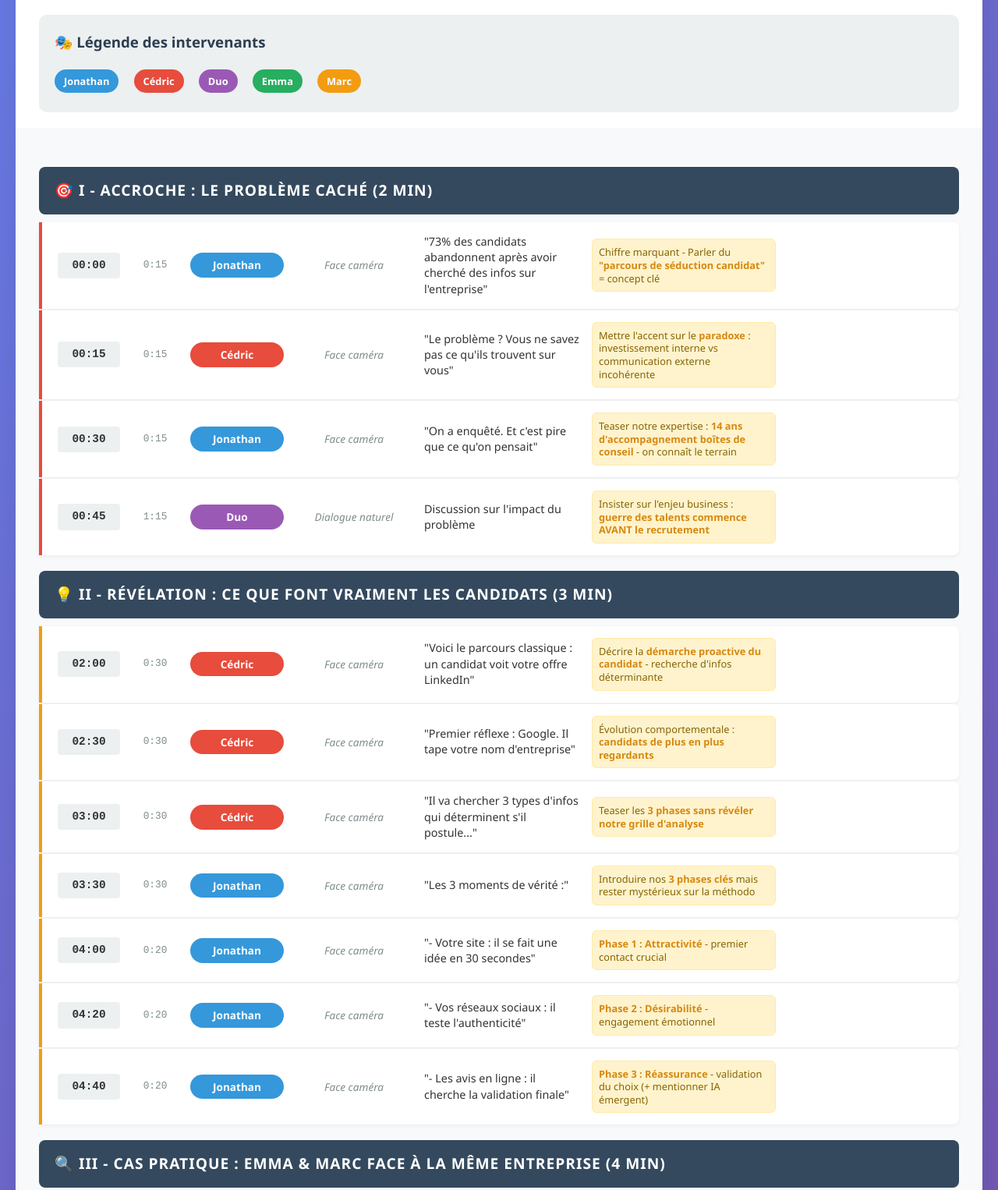
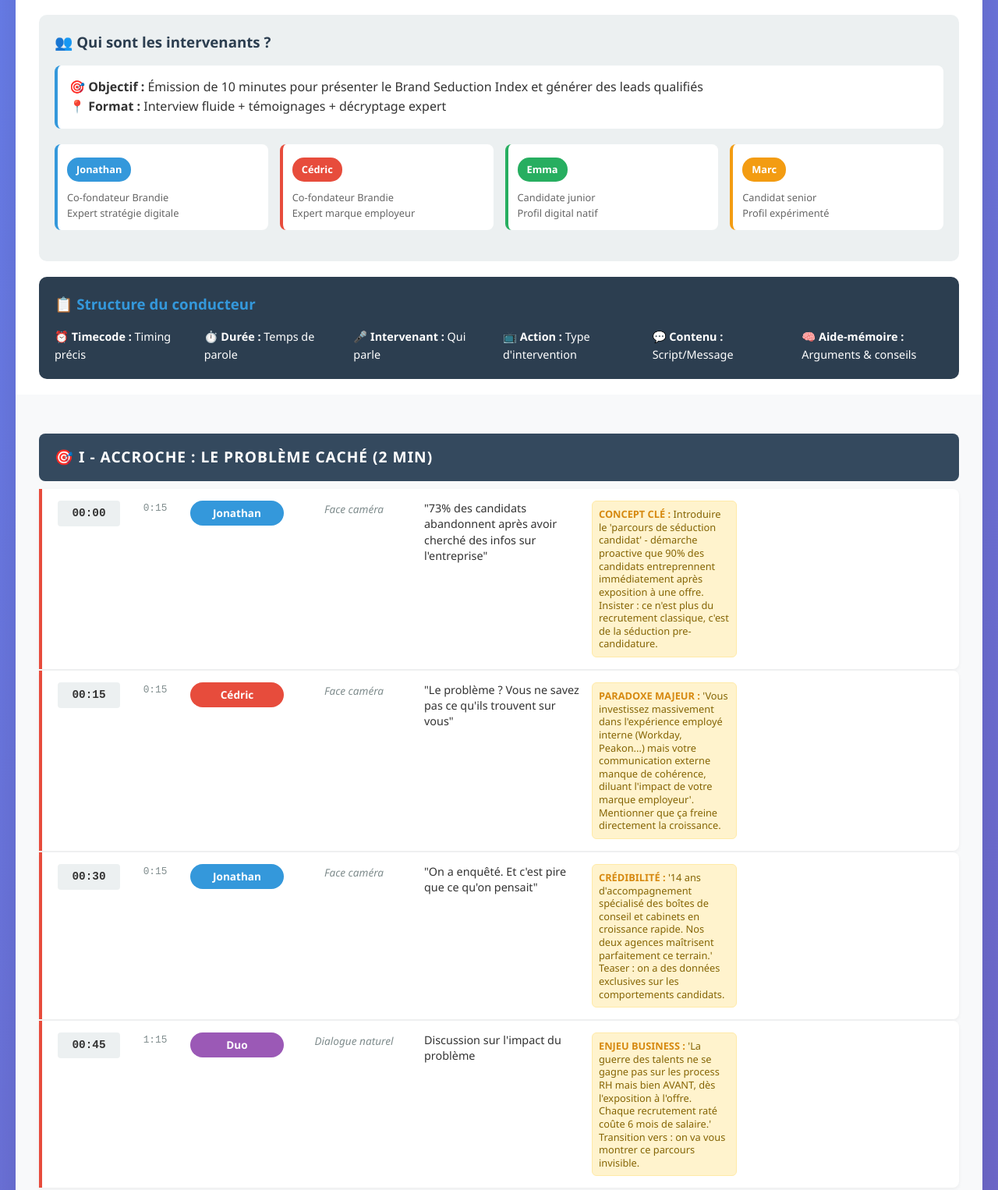
Before and after one commit to Desconnets/Brandie_publication_web, a plain HTML site: page index.html in a window 1280 px wide. Shown: the part 360-1886 px from the top of the page at 78% size. Drawn offline with Linux system fonts and the light colour scheme.

Commit message:
Update index.html
V3

```diff
--- a/index.html
+++ b/index.html
@@ -66,7 +66,7 @@
 
         .sequence-item {
             display: grid;
-            grid-template-columns: 80px 60px 120px 150px 200px 1fr 200px;
+            grid-template-columns: 80px 60px 120px 150px 200px 1fr 250px;
             gap: 15px;
             padding: 15px 20px;
             margin-bottom: 2px;
@@ -75,7 +75,7 @@
             border-radius: 0 8px 8px 0;
             box-shadow: 0 2px 5px rgba(0,0,0,0.05);
             transition: all 0.3s ease;
-            align-items: center;
+            align-items: start;
         }
 
         .sequence-item:hover {
@@ -264,12 +264,42 @@
         </div>
 
         <div class="legend">
-            <h3>🎭 Légende des intervenants</h3>
-            <span class="legend-item speaker jonathan">Jonathan</span>
-            <span class="legend-item speaker cedric">Cédric</span>
-            <span class="legend-item speaker duo">Duo</span>
-            <span class="legend-item speaker emma">Emma</span>
-            <span class="legend-item speaker marc">Marc</span>
+            <h3>👥 Qui sont les intervenants ?</h3>
+            <div style="margin-bottom: 20px; background: white; padding: 15px; border-radius: 8px; border-left: 4px solid #3498db;">
+                <p><strong>🎯 Objectif :</strong> Émission de 10 minutes pour présenter le Brand Seduction Index et générer des leads qualifiés</p>
+                <p><strong>📍 Format :</strong> Interview fluide + témoignages + décryptage expert</p>
+            </div>
+
+            <div style="display: grid; grid-template-columns: repeat(auto-fit, minmax(200px, 1fr)); gap: 15px; margin-bottom: 20px;">
+                <div style="background: white; padding: 12px; border-radius: 8px; border-left: 4px solid #3498db;">
+                    <span class="legend-item speaker jonathan">Jonathan</span>
+                    <p style="font-size: 0.8rem; margin-top: 5px; color: #666;">Co-fondateur Brandie<br>Expert stratégie digitale</p>
+                </div>
+                <div style="background: white; padding: 12px; border-radius: 8px; border-left: 4px solid #e74c3c;">
+                    <span class="legend-item speaker cedric">Cédric</span>
+                    <p style="font-size: 0.8rem; margin-top: 5px; color: #666;">Co-fondateur Brandie<br>Expert marque employeur</p>
+                </div>
+                <div style="background: white; padding: 12px; border-radius: 8px; border-left: 4px solid #27ae60;">
+                    <span class="legend-item speaker emma">Emma</span>
+                    <p style="font-size: 0.8rem; margin-top: 5px; color: #666;">Candidate junior<br>Profil digital natif</p>
+                </div>
+                <div style="background: white; padding: 12px; border-radius: 8px; border-left: 4px solid #f39c12;">
+                    <span class="legend-item speaker marc">Marc</span>
+                    <p style="font-size: 0.8rem; margin-top: 5px; color: #666;">Candidat senior<br>Profil expérimenté</p>
+                </div>
+            </div>
+        </div>
+
+        <div style="margin: 20px 30px; padding: 20px; background: #2c3e50; color: white; border-radius: 10px;">
+            <h3 style="margin-bottom: 15px; color: #3498db;">📋 Structure du conducteur</h3>
+            <div style="display: grid; grid-template-columns: repeat(auto-fit, minmax(140px, 1fr)); gap: 10px; font-size: 0.9rem;">
+                <div><strong>⏰ Timecode :</strong> Timing précis</div>
+                <div><strong>⏱️ Durée :</strong> Temps de parole</div>
+                <div><strong>🎤 Intervenant :</strong> Qui parle</div>
+                <div><strong>📺 Action :</strong> Type d'intervention</div>
+                <div><strong>💬 Contenu :</strong> Script/Message</div>
+                <div><strong>🧠 Aide-mémoire :</strong> Arguments & conseils</div>
+            </div>
         </div>
 
         <div class="timeline">
@@ -282,7 +312,7 @@
                 <div class="speaker jonathan">Jonathan</div>
                 <div class="action">Face caméra</div>
                 <div class="contenu">"73% des candidats abandonnent après avoir cherché des infos sur l'entreprise"</div>
-                <div class="aide-memoire">Chiffre marquant - Parler du <strong>"parcours de séduction candidat"</strong> = concept clé</div>
+                <div class="aide-memoire"><strong>CONCEPT CLÉ :</strong> Introduire le 'parcours de séduction candidat' - démarche proactive que 90% des candidats entreprennent immédiatement après exposition à une offre. Insister : ce n'est plus du recrutement classique, c'est de la séduction pre-candidature.</div>
             </div>
 
             <div class="sequence-item accroche">
@@ -291,7 +321,7 @@
                 <div class="speaker cedric">Cédric</div>
                 <div class="action">Face caméra</div>
                 <div class="contenu">"Le problème ? Vous ne savez pas ce qu'ils trouvent sur vous"</div>
-                <div class="aide-memoire">Mettre l'accent sur le <strong>paradoxe</strong> : investissement interne vs communication externe incohérente</div>
+                <div class="aide-memoire"><strong>PARADOXE MAJEUR :</strong> 'Vous investissez massivement dans l'expérience employé interne (Workday, Peakon...) mais votre communication externe manque de cohérence, diluant l'impact de votre marque employeur'. Mentionner que ça freine directement la croissance.</div>
             </div>
 
             <div class="sequence-item accroche">
@@ -300,7 +330,7 @@
                 <div class="speaker jonathan">Jonathan</div>
                 <div class="action">Face caméra</div>
                 <div class="contenu">"On a enquêté. Et c'est pire que ce qu'on pensait"</div>
-                <div class="aide-memoire">Teaser notre expertise : <strong>14 ans d'accompagnement boîtes de conseil</strong> - on connaît le terrain</div>
+                <div class="aide-memoire"><strong>CRÉDIBILITÉ :</strong> '14 ans d'accompagnement spécialisé des boîtes de conseil et cabinets en croissance rapide. Nos deux agences maîtrisent parfaitement ce terrain.' Teaser : on a des données exclusives sur les comportements candidats.</div>
             </div>
 
             <div class="sequence-item accroche">
@@ -309,7 +339,7 @@
                 <div class="speaker duo">Duo</div>
                 <div class="action">Dialogue naturel</div>
                 <div class="contenu">Discussion sur l'impact du problème</div>
-                <div class="aide-memoire">Insister sur l'enjeu business : <strong>guerre des talents commence AVANT le recrutement</strong></div>
+                <div class="aide-memoire"><strong>ENJEU BUSINESS :</strong> 'La guerre des talents ne se gagne pas sur les process RH mais bien AVANT, dès l'exposition à l'offre. Chaque recrutement raté coûte 6 mois de salaire.' Transition vers : on va vous montrer ce parcours invisible.</div>
             </div>
 
             <!-- RÉVÉLATION -->
@@ -321,7 +351,7 @@
                 <div class="speaker cedric">Cédric</div>
                 <div class="action">Face caméra</div>
                 <div class="contenu">"Voici le parcours classique : un candidat voit votre offre LinkedIn"</div>
-                <div class="aide-memoire">Décrire la <strong>démarche proactive du candidat</strong> - recherche d'infos déterminante</div>
+                <div class="aide-memoire"><strong>COMPORTEMENT CANDIDAT :</strong> 'Démarche proactive de recherche d'informations qui détermine si le talent postule chez vous, préfère la concurrence, ou reste dans son organisation actuelle.' Insister : c'est immédiat, systématique, et déterminant.</div>
             </div>
 
             <div class="sequence-item revelation">
@@ -330,7 +360,7 @@
                 <div class="speaker cedric">Cédric</div>
                 <div class="action">Face caméra</div>
                 <div class="contenu">"Premier réflexe : Google. Il tape votre nom d'entreprise"</div>
-                <div class="aide-memoire">Évolution comportementale : <strong>candidats de plus en plus regardants</strong></div>
+                <div class="aide-memoire"><strong>ÉVOLUTION MARCHÉ :</strong> 'Dans un marché du travail de plus en plus concurrentiel, les candidats sont de plus en plus regardants et exigeants.' Mentionner que ce comportement s'intensifie avec les nouvelles générations et l'accès à l'information.</div>
             </div>
 
             <div class="sequence-item revelation">
@@ -339,7 +369,7 @@
                 <div class="speaker cedric">Cédric</div>
                 <div class="action">Face caméra</div>
                 <div class="contenu">"Il va chercher 3 types d'infos qui déterminent s'il postule..."</div>
-                <div class="aide-memoire">Teaser les <strong>3 phases sans révéler notre grille d'analyse</strong></div>
+                <div class="aide-memoire"><strong>NOTRE INNOVATION :</strong> 'C'est pourquoi nous avons développé le Brand Seduction Index, une méthodologie qui analyse et optimise l'ensemble du parcours pré-candidature.' ATTENTION : ne pas révéler notre grille d'analyse détaillée.</div>
             </div>
 
             <div class="sequence-item revelation">
@@ -348,7 +378,7 @@
                 <div class="speaker jonathan">Jonathan</div>
                 <div class="action">Face caméra</div>
                 <div class="contenu">"Les 3 moments de vérité :"</div>
-                <div class="aide-memoire">Introduire nos <strong>3 phases clés</strong> mais rester mystérieux sur la méthodo</div>
+                <div class="aide-memoire"><strong>TEASING MÉTHODOLOGIE :</strong> 'Ce parcours se décompose en 3 phases critiques que nous mesurons précisément.' Rester mystérieux sur le COMMENT mais expliquer l'importance de chaque phase pour l'attractivité employeur.</div>
             </div>
 
             <div class="sequence-item revelation">
@@ -357,7 +387,7 @@
                 <div class="speaker jonathan">Jonathan</div>
                 <div class="action">Face caméra</div>
                 <div class="contenu">"- Votre site : il se fait une idée en 30 secondes"</div>
-                <div class="aide-memoire"><strong>Phase 1 : Attractivité</strong> - premier contact crucial</div>
+                <div class="aide-memoire"><strong>PHASE 1 - ATTRACTIVITÉ :</strong> 'Via votre site internet et contenus institutionnels sur les réseaux : premier contact crucial qui positionne votre expertise.' Mentionner que nos experts analysent via une grille sur mesure les critères objectifs et subjectifs.</div>
             </div>
 
             <div class="sequence-item revelation">
@@ -366,7 +396,7 @@
                 <div class="speaker jonathan">Jonathan</div>
                 <div class="action">Face caméra</div>
                 <div class="contenu">"- Vos réseaux sociaux : il teste l'authenticité"</div>
-                <div class="aide-memoire"><strong>Phase 2 : Désirabilité</strong> - engagement émotionnel</div>
+                <div class="aide-memoire"><strong>PHASE 2 - DÉSIRABILITÉ :</strong> 'Essentiellement via vos réseaux sociaux : où se joue l'authenticité et l'engagement émotionnel.' Expliquer que c'est là que le candidat teste votre cohérence entre discours et réalité.</div>
             </div>
 
             <div class="sequence-item revelation">
@@ -375,7 +405,7 @@
                 <div class="speaker jonathan">Jonathan</div>
                 <div class="action">Face caméra</div>
                 <div class="contenu">"- Les avis en ligne : il cherche la validation finale"</div>
-                <div class="aide-memoire"><strong>Phase 3 : Réassurance</strong> - validation du choix (+ mentionner IA émergent)</div>
+                <div class="aide-memoire"><strong>PHASE 3 - RÉASSURANCE :</strong> 'Via les plateformes d'avis et l'intelligence artificielle : désormais incontournables pour se rassurer et valider le choix.' INNOVATION : mentionner la pratique émergente de demander conseil directement aux IA.</div>
             </div>
 
             <!-- CAS PRATIQUE -->
@@ -387,7 +417,7 @@
                 <div class="speaker cedric">Cédric</div>
                 <div class="action">Présentation</div>
                 <div class="contenu">"On a demandé à Emma et Marc d'analyser la même entreprise : TechConseil"</div>
-                <div class="aide-memoire">Exemple concret d'audit <strong>Brand Seduction Index</strong> - sans révéler la grille</div>
+                <div class="aide-memoire"><strong>EXEMPLE CONCRET :</strong> 'Nous avons audité leur écosystème digital pour établir leur Brand Seduction Index actuel.' Expliquer qu'on analyse via nos experts métiers (stratégie, création, digital, social media) SANS révéler la grille détaillée.</div>
             </div>
 
             <div class="sequence-item cas-pratique">
@@ -396,7 +426,7 @@
                 <div class="speaker cedric">Cédric</div>
                 <div class="action">Présentation</div>
                 <div class="contenu">"Site corporate correct mais froid, très bonne présence LinkedIn, mais avis Glassdoor catastrophiques"</div>
-                <div class="aide-memoire">Illustrer <strong>l'incohérence = problème majeur</strong> qu'on sait diagnostiquer</div>
+                <div class="aide-memoire"><strong>DIAGNOSTIC D'INCOHÉRENCE :</strong> 'L'objectif n'est pas de révolutionner leur communication externe, mais d'impulser une cohérence stratégique qui amplifie l'attractivité employeur.' Montrer qu'on sait identifier les problèmes que les entreprises ne voient pas.</div>
             </div>
 
             <div class="sequence-item cas-pratique">
@@ -405,7 +435,7 @@
                 <div class="speaker emma">Emma</div>
                 <div class="action">Témoignage</div>
                 <div class="contenu">"TechConseil ? J'ai vu l'offre... [Témoignage complet]"</div>
-                <div class="aide-memoire"><strong>Profil junior</strong> = vision fraîche du marché actuel</div>
+                <div class="aide-memoire"><strong>PROFIL JUNIOR-DIGITAL :</strong> Représente la nouvelle génération de candidats, ultra-connectée, qui fait ses recherches de manière instinctive et rapide. Son témoignage illustre l'évolution comportementale des talents.</div>
             </div>
 
             <div class="sequence-item cas-pratique">
@@ -414,7 +444,7 @@
                 <div class="speaker marc">Marc</div>
                 <div class="action">Témoignage</div>
                 <div class="contenu">"Même recherche, même conclusion... [Témoignage complet]"</div>
-                <div class="aide-memoire"><strong>Profil senior</strong> = expérience et pragmatisme</div>
+                <div class="aide-memoire"><strong>PROFIL SENIOR-EXPÉRIMENTÉ :</strong> Représente l'approche plus méthodique et pragmatique. Montre que le problème d'incohérence touche TOUS les profils, pas seulement les jeunes. Universalité du problème.</div>
             </div>
 
             <div class="sequence-item cas-pratique">
@@ -423,7 +453,7 @@
                 <div class="speaker jonathan">Jonathan</div>
                 <div class="action">Décryptage</div>
                 <div class="contenu">"Deux générations, même élimination. L'incohérence tue."</div>
-                <div class="aide-memoire">Analyse experte : <strong>nos 2 agences maîtrisent tous les profils candidats</strong></div>
+                <div class="aide-memoire"><strong>EXPERTISE TRANSVERSALE :</strong> 'Nos experts métiers analysent via une grille conçue sur mesure les critères objectifs et subjectifs du potentiel de séduction.' Insister : nos 2 agences maîtrisent tous les profils candidats grâce à 14 ans d'expérience.</div>
             </div>
 
             <div class="sequence-item cas-pratique">
@@ -432,7 +462,7 @@
                 <div class="speaker cedric">Cédric</div>
                 <div class="action">Décryptage</div>
                 <div class="contenu">"TechConseil perd 90% de ses candidats potentiels. Ils ne le savent même pas."</div>
-                <div class="aide-memoire">Impact business : <strong>coût d'un recrutement raté = 6 mois de salaire</strong></div>
+                <div class="aide-memoire"><strong>ROI BUSINESS :</strong> 'Cette démarche permet de passer d'une attraction de talents subie à une stratégie proactive et mesurée. Chaque recrutement raté coûte 6 mois de salaire, optimiser le parcours de séduction devient un investissement rentable.'</div>
             </div>
 
             <!-- SOLUTION -->
@@ -444,7 +474,7 @@
                 <div class="speaker cedric">Cédric</div>
                 <div class="action">Face caméra</div>
                 <div class="contenu">"3 actions immédiates : auditez votre première impression digitale"</div>
-                <div class="aide-memoire">Conseil actionnable mais générique - <strong>garder le secret de notre méthodo détaillée</strong></div>
+                <div class="aide-memoire"><strong>CONSEIL GÉNÉRIQUE :</strong> Donner des actions basiques pour montrer notre expertise SANS révéler notre méthodologie propriétaire détaillée. Rester dans les conseils que tout le monde peut donner.</div>
             </div>
 
             <div class="sequence-item solution">
@@ -453,7 +483,7 @@
                 <div class="speaker jonathan">Jonathan</div>
                 <div class="action">Face caméra</div>
                 <div class="contenu">"Soyez authentiques sur les réseaux, répondez aux avis"</div>
-                <div class="aide-memoire">Éviter de donner tous nos leviers - <strong>rester dans le conseil de base</strong></div>
+                <div class="aide-memoire"><strong>CONSEIL ÉVIDENT :</strong> Volontairement rester dans le basique pour créer la frustration et l'envie d'en savoir plus sur notre méthode complète. Ne pas donner nos vrais leviers différenciants.</div>
             </div>
 
             <div class="sequence-item solution">
@@ -462,7 +492,7 @@
                 <div class="speaker duo">Duo</div>
                 <div class="action">Face caméra</div>
                 <div class="contenu">"Vous voulez savoir ce que trouvent vos candidats ? On propose un diagnostic gratuit"</div>
-                <div class="aide-memoire">CTA fort : teaser notre <strong>Brand Seduction Index + mentions grosse références</strong> (croissance rapide + 14 ans conseil)</div>
+                <div class="aide-memoire"><strong>CTA PUISSANT :</strong> 'Diagnostic gratuit de votre Brand Seduction Index.' MENTIONS CRÉDIBILITÉ : '14 ans d'accompagnement de grandes entreprises en croissance rapide, nos références parlent pour nous.' Créer l'urgence et l'exclusivité.</div>
             </div>
 
             <div class="sequence-item solution">
```
